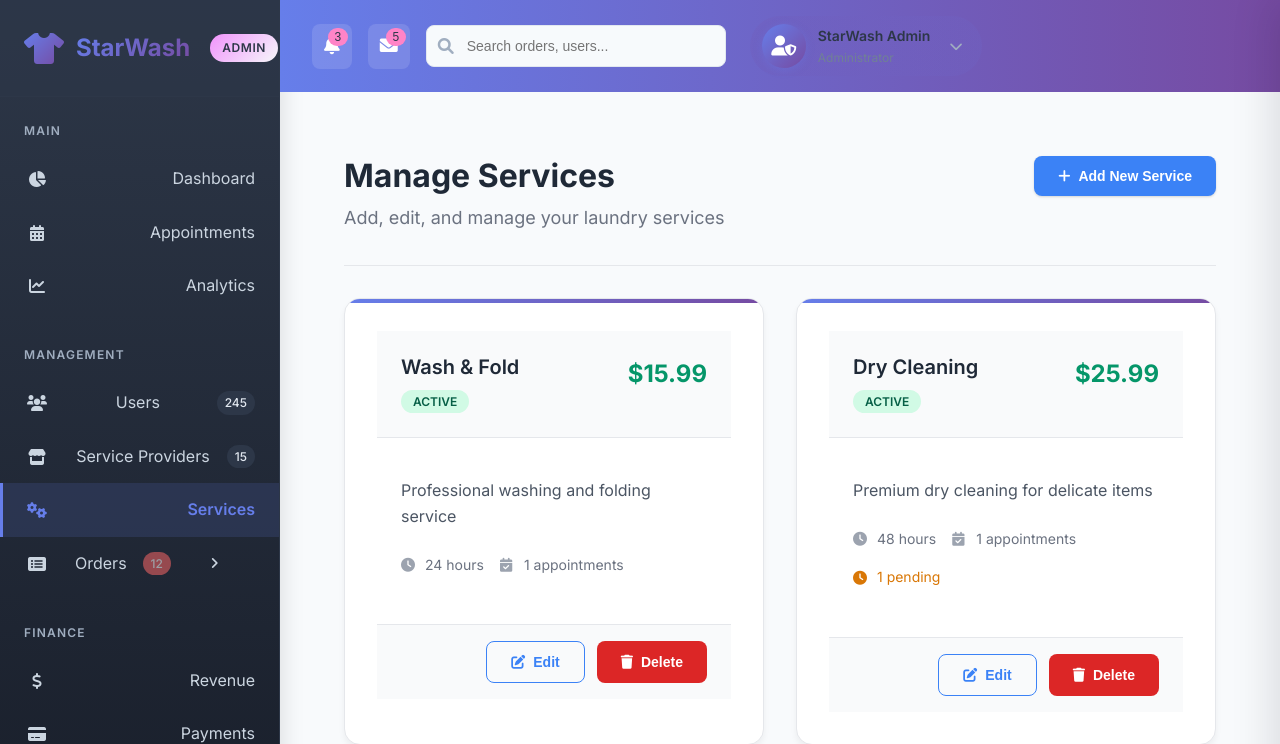
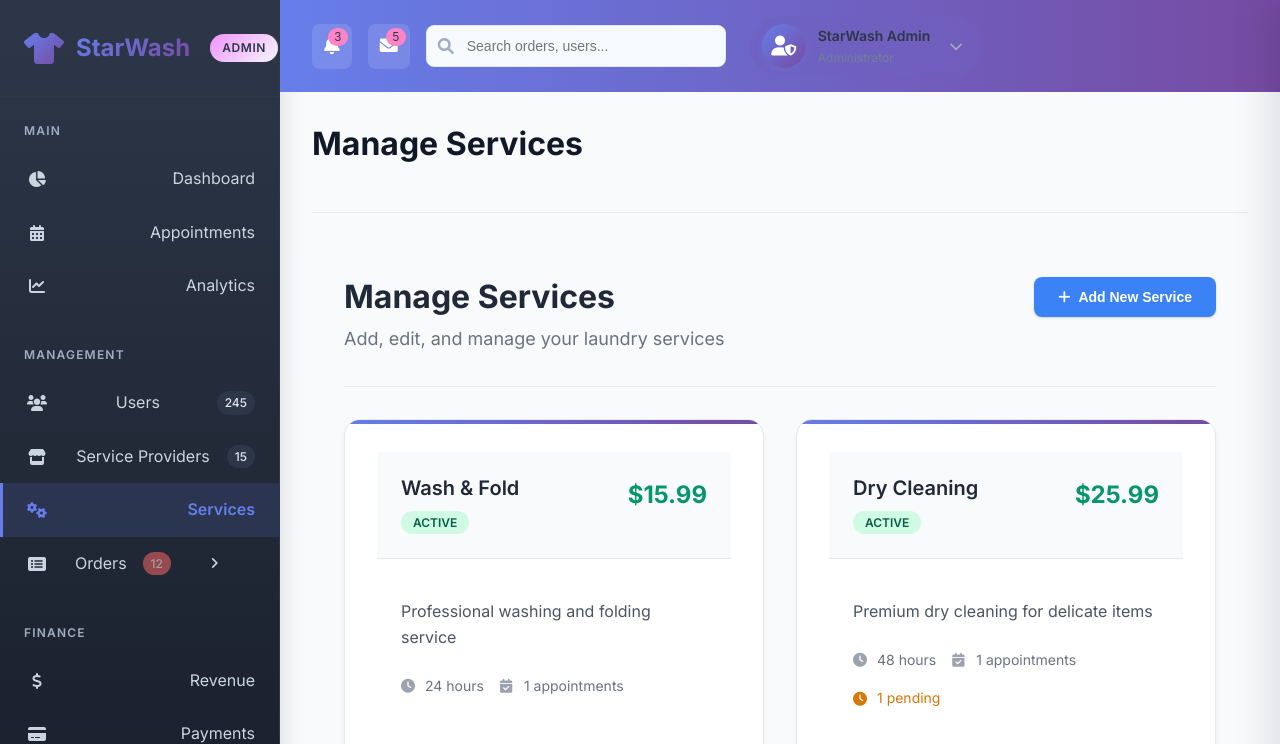
Before and after one commit to LeeDev428/starwash_laundry-website, a PHP site: page /admin/pages/services.php in a window 1280 px wide. Shown: the top 744 px of the page. Run offline with PHP 8.4, Linux system fonts and the light colour scheme; a user stored in the database is signed in; data comes from the database, SQL or seed files in the repository.

Commit message:
Update main.php

```diff
--- a/admin/layouts/main.php
+++ b/admin/layouts/main.php
@@ -58,6 +58,11 @@ function startAdminLayout($pageTitle = 'Admin Dashboard', $currentPage = '', $ad
             ?>
 
             <div class="admin-content">
+                <!-- In-page title: moved from header to main content so it appears
+                     on the page and not in the header bar (prevents overlap) -->
+                <div class="page-header">
+                    <h2 class="page-title"><?php echo htmlspecialchars($pageTitle); ?></h2>
+                </div>
 <?php
 }
 
```
